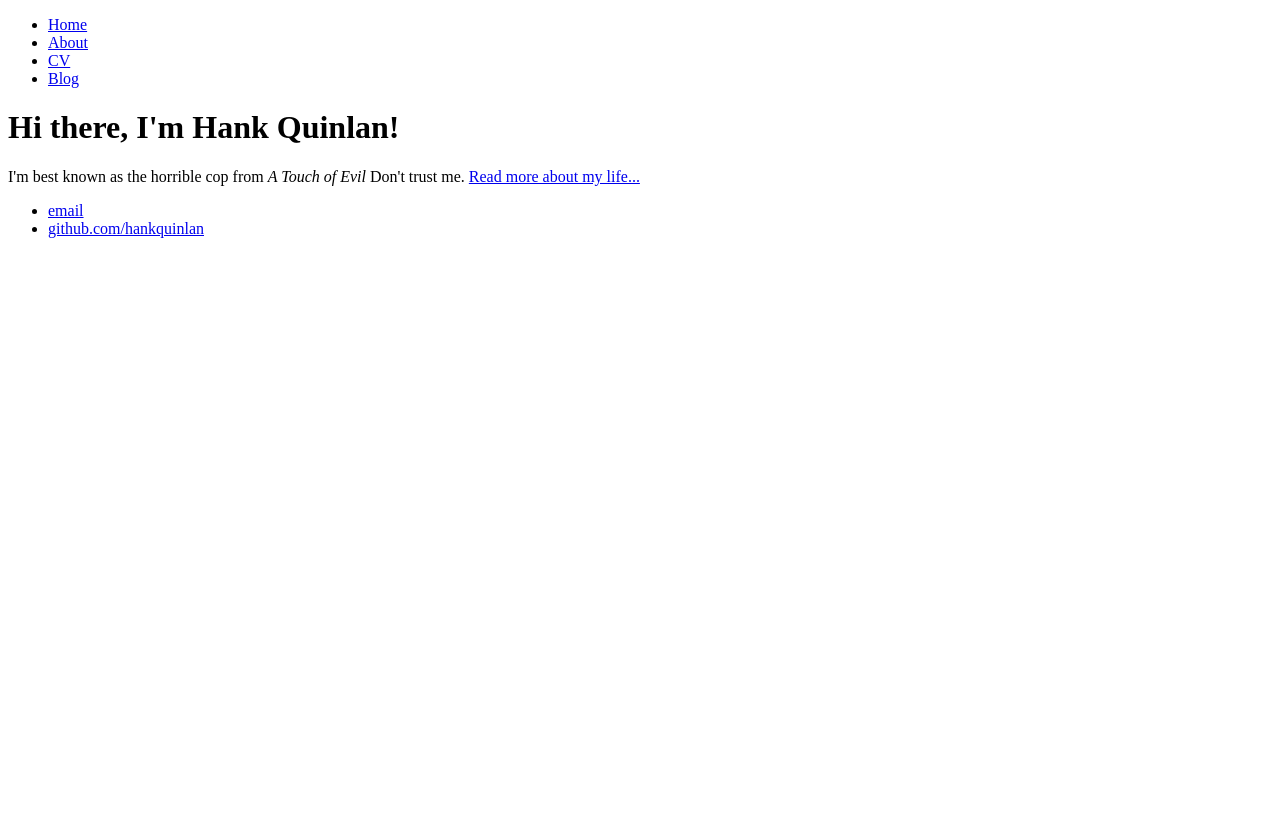
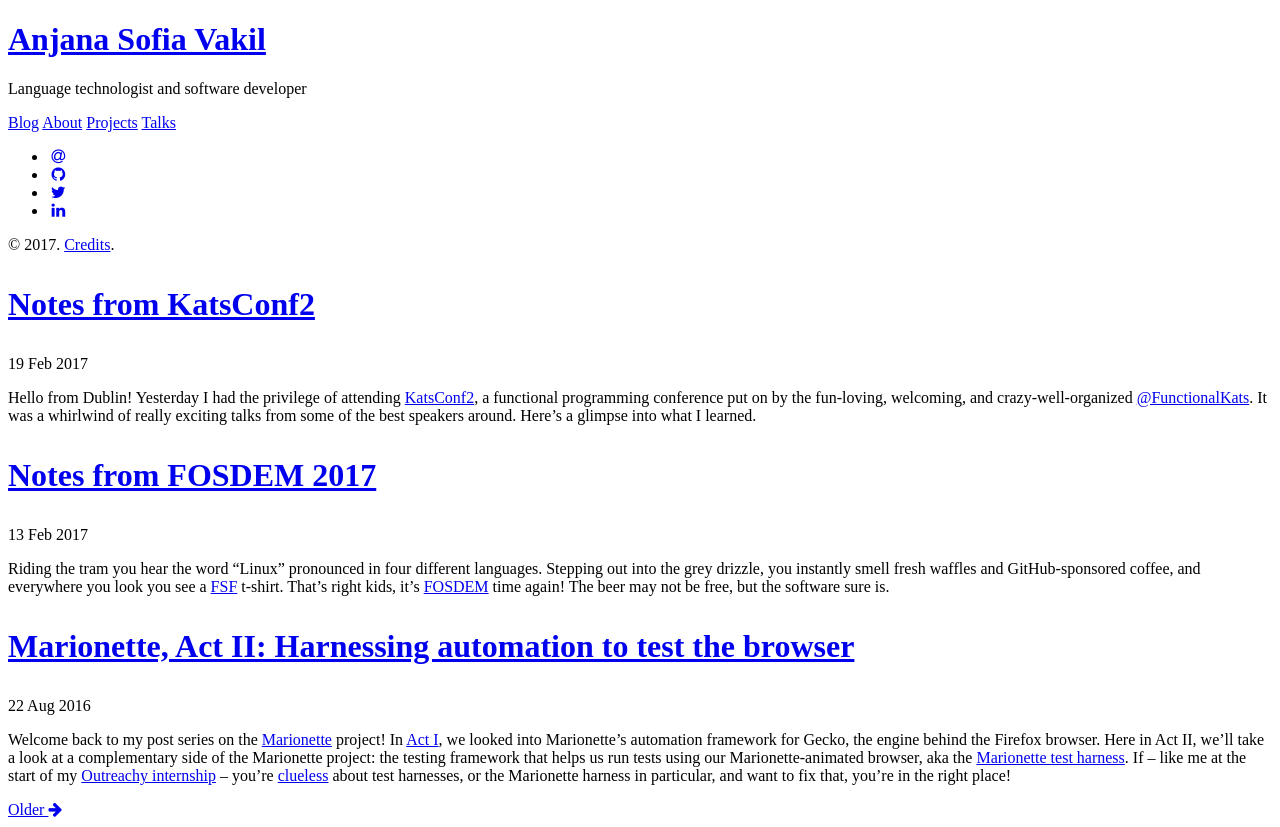
Before and after one commit to dinesh-rawat-dev/dinesh-rawat.github.io, a plain HTML site: page index.html in a window 1280 px wide. Before the commit the page ends 800 px from the top, so only its background shows below. Drawn offline with Linux system fonts and the light colour scheme.

Commit message:
Update index.html

```diff
--- a/index.html
+++ b/index.html
@@ -1,30 +1,182 @@
+
 <!DOCTYPE html>
-<html>
-	<head>
-		<title>Hank Quinlan, Horrible Cop</title>
-		<!-- link to main stylesheet -->
-		<link rel="stylesheet" type="text/css" href="/css/main.css">
-	</head>
-	<body>
-		<nav>
-    		<ul>
-        		<li><a href="/">Home</a></li>
-	        	<li><a href="/about">About</a></li>
-        		<li><a href="/cv">CV</a></li>
-        		<li><a href="/blog">Blog</a></li>
-    		</ul>
-		</nav>
-		<div class="container">
-    		<div class="blurb">
-        		<h1>Hi there, I'm Hank Quinlan!</h1>
-				<p>I'm best known as the horrible cop from <em>A Touch of Evil</em> Don't trust me. <a href="/about">Read more about my life...</a></p>
-    		</div><!-- /.blurb -->
-		</div><!-- /.container -->
-		<footer>
-    		<ul>
-        		<li><a href="mailto:hankquinlanhub@gmail.com">email</a></li>
-        		<li><a href="https://github.com/hankquinlan">github.com/hankquinlan</a></li>
-			</ul>
-		</footer>
-	</body>
+<html lang="en-us">
+
+  <head>
+  <link href="http://gmpg.org/xfn/11" rel="profile">
+  <meta http-equiv="X-UA-Compatible" content="IE=edge">
+  <meta http-equiv="content-type" content="text/html; charset=utf-8">
+
+  <!-- Enable responsiveness on mobile devices-->
+  <meta name="viewport" content="width=device-width, initial-scale=1.0, maximum-scale=1">
+
+  <title>
+
+      Anjana Sofia Vakil
+
+  </title>
+
+  <!-- Theme CSS -->
+  <link rel="stylesheet" href="/public/css/poole.css">
+  <link rel="stylesheet" href="/public/css/syntax.css">
+  <link rel="stylesheet" href="/public/css/hyde.css">
+  <link rel="stylesheet" href="http://fonts.googleapis.com/css?family=PT+Sans:400,400italic,700|Abril+Fatface">
+
+  <!-- Custom CSS -->
+  <!-- <link rel="stylesheet" href="https://maxcdn.bootstrapcdn.com/bootstrap/3.3.5/css/bootstrap.min.css"> -->
+  <link rel="stylesheet" href="https://maxcdn.bootstrapcdn.com/font-awesome/4.4.0/css/font-awesome.min.css">
+  <link href='https://fonts.googleapis.com/css?family=Montserrat:400,700' rel='stylesheet' type='text/css'>
+  <link rel="stylesheet" href="/public/css/anjana.css">
+
+  <!-- Custom JS -->
+  <script src="/public/js/anjana.js"></script>
+
+  <!-- Icons -->
+  <link rel="apple-touch-icon-precomposed" sizes="144x144" href="/public/apple-touch-icon-144-precomposed.png">
+  <!-- <link rel="shortcut icon" href="/public/favicon.ico"> -->
+
+  <!-- Feed (jekyll-feed) -->
+  <link type="application/atom+xml" rel="alternate" href="http://vakila.github.io/feed.xml" title="Anjana Sofia Vakil" />
+</head>
+
+
+  <body class="theme-base-0c">
+
+    <div class="sidebar">
+  <div class="container left-align">
+    <div class="sidebar-about">
+      <h1>
+        <a href="/">
+          Anjana Sofia Vakil
+        </a>
+      </h1>
+      <p class="lead">Language technologist and software developer</p>
+    </div>
+
+    <nav class="sidebar-nav">
+      <!-- <a class="sidebar-nav-item" href="/">Home</a> -->
+
+
+
+      <a class="sidebar-nav-item"
+         href="/">Blog</a>
+
+      <a class="sidebar-nav-item"
+         href="/about/">About</a>
+      <!-- a class="sidebar-nav-item"
+         href="/resume/">Resume</a -->
+      <a class="sidebar-nav-item"
+         href="/projects/">Projects</a>
+      <a class="sidebar-nav-item"
+         href="/talks/">Talks</a>
+    </nav>
+
+    <ul class="list-inline" id="sidebar-buttons">
+        <li>
+            <a href="mailto:anjanavakil@gmail.com" class="btn-social btn-outline" title="E-Mail me">
+                <i class="fa fa-fw fa-at"></i>
+            </a>
+        </li>
+        <li>
+            <a href="https://github.com/vakila" target="_blank" class="btn-social btn-outline" title="vakila on GitHub">
+                <i class="fa fa-fw fa-github"></i>
+            </a>
+        </li>
+        <!-- <li>
+            <a href="http://www.facebook.com/anjana.vakil" target="_blank" class="btn-social btn-outline" title="Anjana Vakil on Facebook">
+                <i class="fa fa-fw fa-facebook"></i>
+            </a>
+        </li> -->
+        <li>
+            <a href="https://twitter.com/AnjanaVakil" target="_blank" class="btn-social btn-outline" title="@AnjanaVakil on Twitter">
+                <i class="fa fa-fw fa-twitter"></i>
+            </a>
+        </li>
+        <!-- <li>
+            <a href="" target="_blank" class="btn-social btn-outline" title="Google Plus">
+                <i class="fa fa-fw fa-google-plus"></i>
+            </a>
+        </li> -->
+        <li>
+            <a href="https://www.linkedin.com/in/anjanavakil " target="_blank" class="btn-social btn-outline" title="Anjana Vakil on LinkedIn">
+                <i class="fa fa-fw fa-linkedin"></i>
+            </a>
+        </li>
+
+
+    </ul>
+
+    <p id="credits">&copy; 2017. <a href="/credits">Credits</a>.</p>
+  </div>
+</div>
+
+
+
+    <div class="content container">
+      <div class="posts">
+
+  <div class="post">
+    <h1 class="post-title">
+      <a href="/blog/katsconf2/">
+        <p>Notes from KatsConf2</p>
+
+      </a>
+    </h1>
+
+    <span class="post-date">19 Feb 2017</span>
+
+    <p>Hello from Dublin! Yesterday I had the privilege of attending <a href="http://www.katsconf.com/">KatsConf2</a>, a functional programming conference put on by the fun-loving, welcoming, and crazy-well-organized <a href="https://twitter.com/functionalkats">@FunctionalKats</a>. It was a whirlwind of really exciting talks from some of the best speakers around. Here’s a glimpse into what I learned.</p>
+
+
+  </div>
+
+  <div class="post">
+    <h1 class="post-title">
+      <a href="/blog/fosdem-2017/">
+        <p>Notes from FOSDEM 2017</p>
+
+      </a>
+    </h1>
+
+    <span class="post-date">13 Feb 2017</span>
+
+    <p>Riding the tram you hear the word “Linux” pronounced in four different languages. Stepping out into the grey drizzle, you instantly smell fresh waffles and GitHub-sponsored coffee, and everywhere you look you see a <a href="http://www.fsf.org/">FSF</a> t-shirt. That’s right kids, it’s <a href="https://fosdem.org/2017/">FOSDEM</a> time again! The beer may not be free, but the software sure is.</p>
+
+
+  </div>
+
+  <div class="post">
+    <h1 class="post-title">
+      <a href="/blog/marionette-act-ii-testing/">
+        <p>Marionette, Act II: Harnessing automation to test the browser</p>
+
+      </a>
+    </h1>
+
+    <span class="post-date">22 Aug 2016</span>
+
+    <p>Welcome back to my post series on the <a href="https://developer.mozilla.org/en-US/docs/Mozilla/QA/Marionette">Marionette</a> project! In <a href="/blog/marionette-act-i-automation/">Act I</a>, we looked into Marionette’s automation framework for Gecko, the engine behind the Firefox browser. Here in Act II, we’ll take a look at a complementary side of the Marionette project: the testing framework that helps us run tests using our Marionette-animated browser, aka the <a href="https://developer.mozilla.org/en-US/docs/Marionette_Test_Runner">Marionette test harness</a>. If – like me at the start of my <a href="/blog/outreachy-what-how-why/">Outreachy internship</a> – you’re <a href="https://en.wikipedia.org/wiki/Clueless_(film)">clueless</a> about test harnesses, or the Marionette harness in particular, and want to fix that, you’re in the right place!</p>
+
+
+  </div>
+
+</div>
+
+<div class="pagination">
+
+
+
+    <a class="pagination-item older" href="/page2">
+        Older <i class="fa fa-arrow-right"></i>
+    </a>
+
+
+
+
+</div>
+
+    </div>
+
+
+  </body>
 </html>
```
